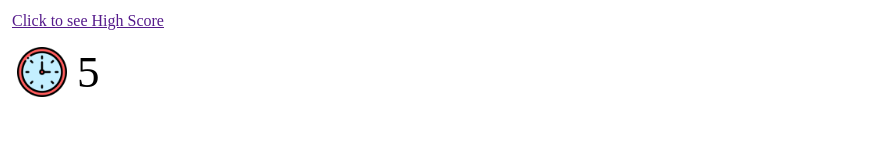
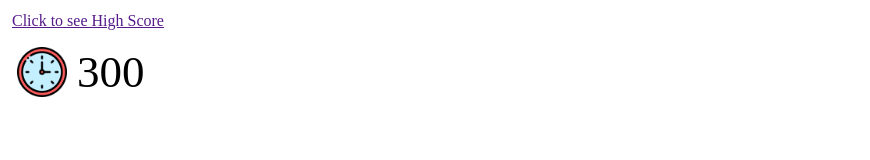
Before and after one commit to jonnikim/04CodeQuiz, a plain HTML site: page index.html in a window 1280 px wide. Shown: the top 160 px of the page, without its empty margins (0-870 px from the left). Drawn offline with Linux system fonts and the light colour scheme.

Commit message:
small changes

```diff
--- a/index.html
+++ b/index.html
@@ -12,7 +12,7 @@
       <div id="timer">
         <img id="timer-icon" src="Assets/timer-icon.png" /><span
           id="timer-count"
-          >5</span
+          >300</span
         >
       </div>
     </header>
--- a/script.js
+++ b/script.js
@@ -97,7 +97,6 @@ function displayQuiz() {
 }
 var btnNext = quizAnsList.addEventListener("click", function(event) {
   if (event.target.localName === "button") {
-    // checkAnswer();
     checkAnswer();
     nextQuestion();
   }
```
